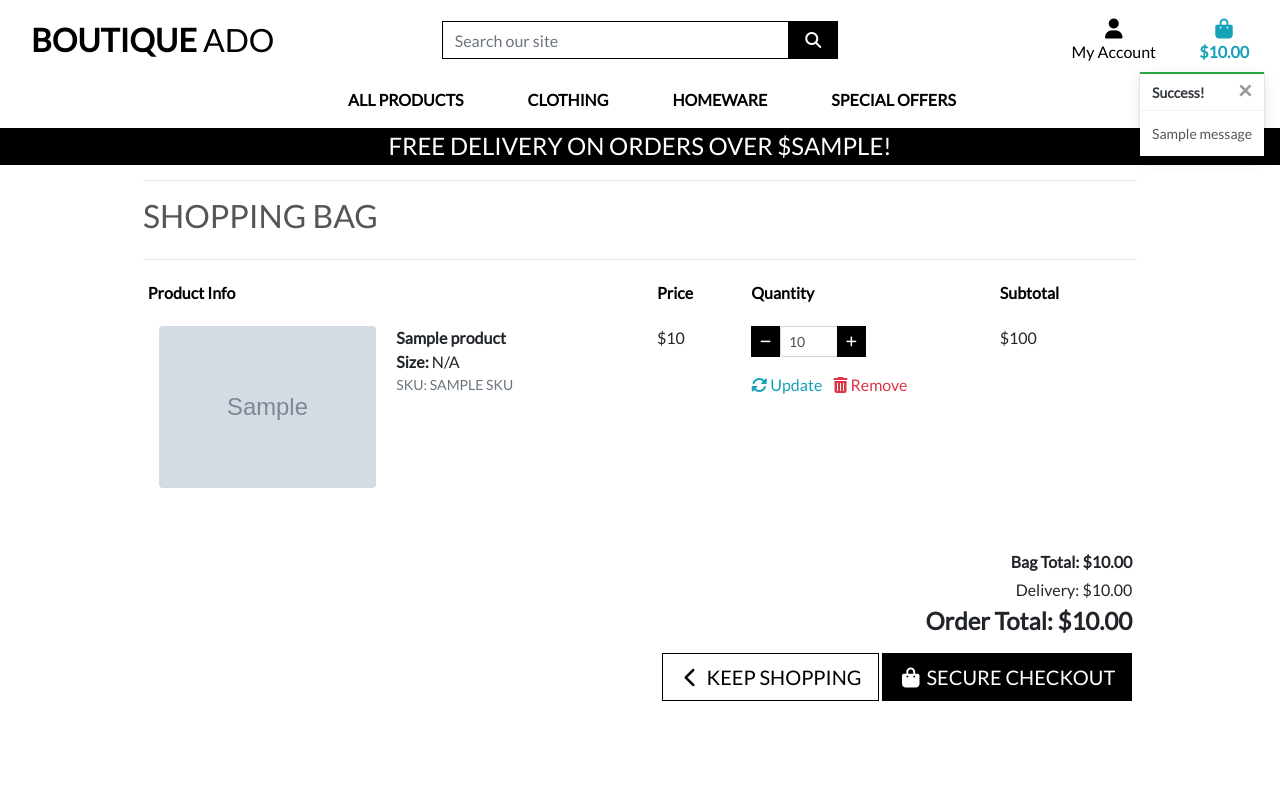
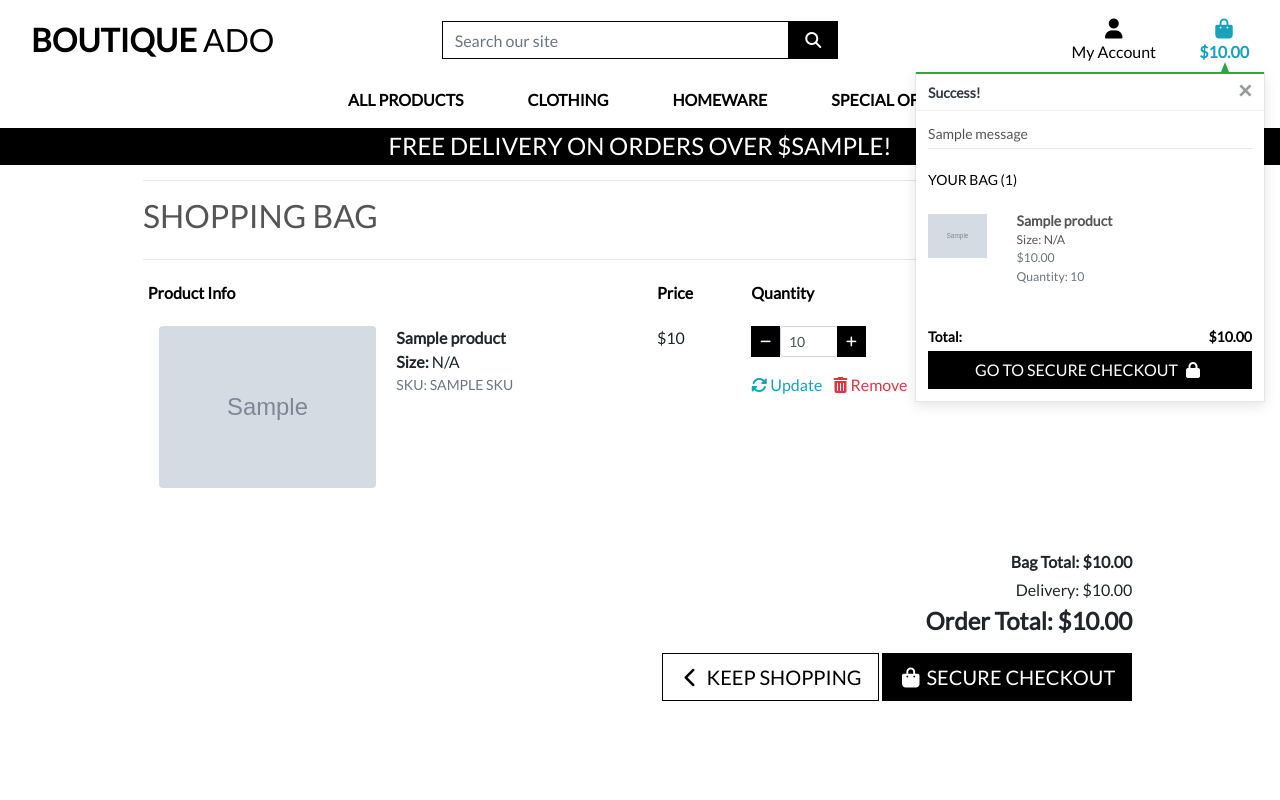
Before and after one commit to GenaGrig/boutique_ado_pp5, a Django app: template bag/templates/bag/bag.html in a window 1280 px wide. Run offline with Django 4.2, Linux system fonts and the light colour scheme; the template is opened without the code that fills it: most values are stand-ins (such as "Sample title", 1, 10 or a date in 2020); grey boxes marked "Sample" are stand-in pictures; one stand-in notice (Sample message) is shown; some libraries are stand-ins or nearby versions.

Commit message:
added notification Css, shopping pag preview and additional messages

```diff
--- a/static/css/base.css
+++ b/static/css/base.css
@@ -128,6 +128,57 @@ a.category-badge > span.badge:hover {
     height: 2px;
 }
 
+/* from CSS-tricks.com: https://css-tricks.com/snippets/css/css-triangle/ */
+.arrow-up {
+    width: 0;
+    height: 0;
+    border-left: 4px solid transparent;
+    border-right: 4px solid transparent;
+    border-bottom: 10px solid black;
+    position: absolute;
+    top: -10px;
+    right: 36px;
+}
+
+/* Convenience classes - colors copied from Bootstrap */
+.arrow-primary {
+    border-bottom-color: #007bff !important;
+}
+
+.arrow-secondary {
+    border-bottom-color: #6c757d !important;
+}
+
+.arrow-success {
+    border-bottom-color: #28a745 !important;
+}
+
+.arrow-danger {
+    border-bottom-color: #dc3545 !important;
+}
+
+.arrow-warning {
+    border-bottom-color: #ffc107 !important;
+}
+
+.arrow-info {
+    border-bottom-color: #17a2b8 !important;
+}
+
+.arrow-light {
+    border-bottom-color: #f8f9fa !important;
+}
+
+.arrow-dark {
+    border-bottom-color: #343a40 !important;
+}
+
+.bag-notification-wrapper {
+    height: 100px;
+    overflow-x: hidden;
+    overflow-y: auto;
+}
+
 /* -------------------------------- Media Queries */
 
 /* Slightly larger container on xl screens */
--- a/templates/includes/toasts/toast_success.html
+++ b/templates/includes/toasts/toast_success.html
@@ -8,6 +8,50 @@
         </button>
     </div>
     <div class="toast-body bg-white">
-        {{ message }}
+        <div class="row">
+            <div class="col">
+                {{ message }}
+                <hr class="mt-1 mb-3">
+            </div>
+        </div>
+        {% if grand_total %}
+        <p class="logo-font bg-white text-black py-1">Your bag ({{ product_count }})</p>
+        <div class="bag-notification-wrapper">
+            {% for item in bag_items %}
+            <div class="row">
+                <div class="col-3 my-1">
+                    <img class="w-100 img-fluid" src="{{ item.product.image_url }}">
+                </div>
+                <div class="col-9">
+                    <p class="my-0"><strong>{{ item.product.name }}</strong></p>
+                    <p class="my-0 small">Size: {% if item.product.has_sizes %}{{ item.size|upper }}{% else %}N/A{% endif %}</p>
+                    <p class="my-0 small text-muted">${{ item.product.price|floatformat:2 }}</p>
+                    <p class="my-0 small text-muted">Quantity: {{ item.quantity }}</p>
+                </div>
+            </div>
+            {% endfor %}
+        </div>
+        <div class="row">
+            <div class="col">
+                <strong>
+                    <p class="mt-3 mb-1 text-black">
+                        Total{% if free_delivery_delta > 0 %} (Exc. delivery){% endif %}:
+                        <span class="float-right">${{ total|floatformat:2 }}</span>
+                    </p>
+                </strong>
+                {% if free_delivery_delta > 0 %}
+                <p class="mb-0 p-2 bg-warning shadow-sm text-black text-center">
+                    Spend another ${{ free_delivery_delta|floatformat:2 }} to receive free delivery!
+                </p>
+                {% endif %}
+                <a href="{% url 'view_bag' %}" class="btn btn-black btn-block rounded-0">
+                    <span class="text-uppercase">Go To Secure Checkout</span>
+                    <span class="icon">
+                        <i class="fas fa-lock"></i>
+                    </span>
+                </a>
+            </div>
+        </div>
+        {% endif %}
     </div>
 </div>
```
Also changed, not shown: bag/views.py (+15 -2 lines).
